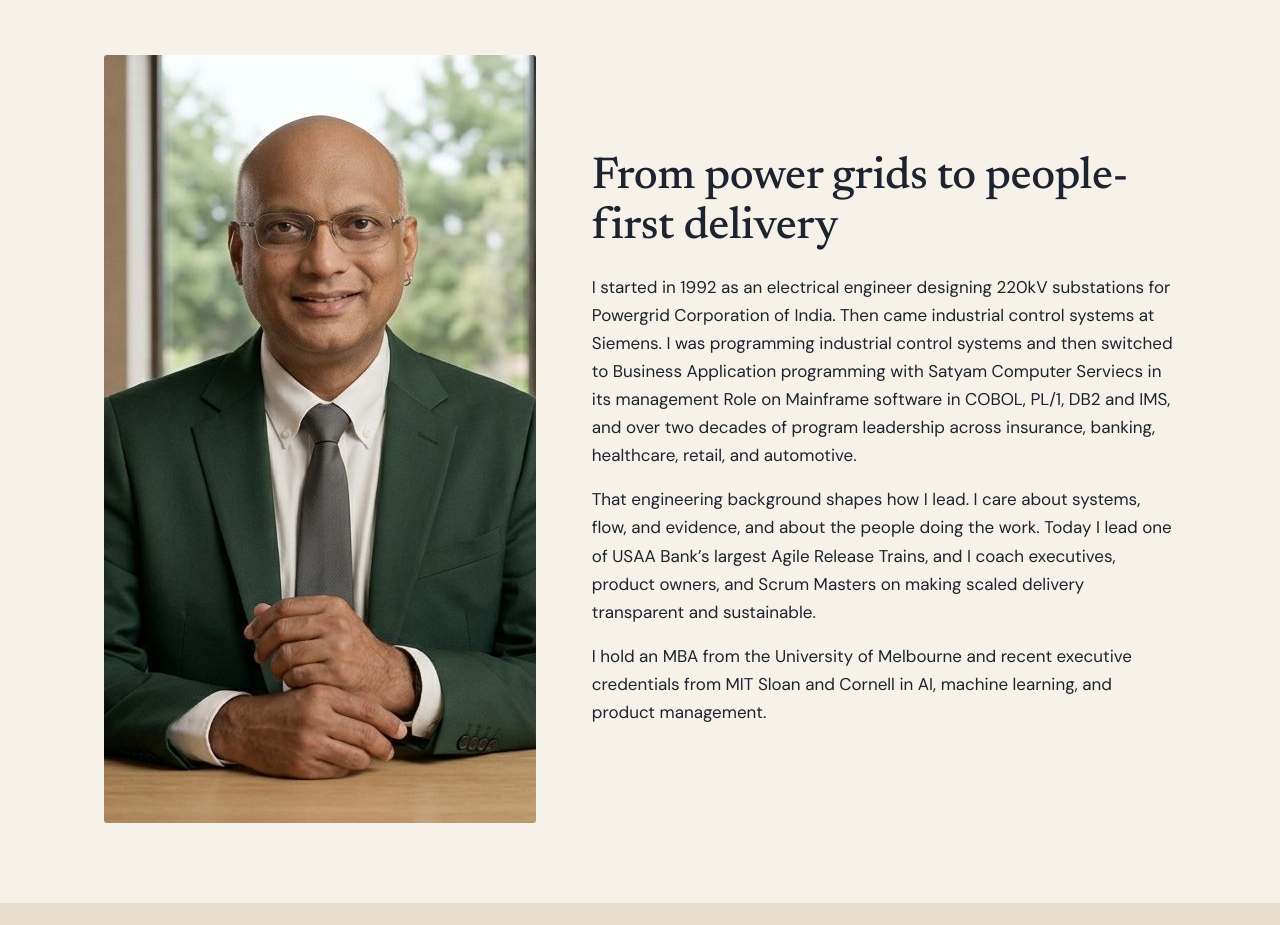
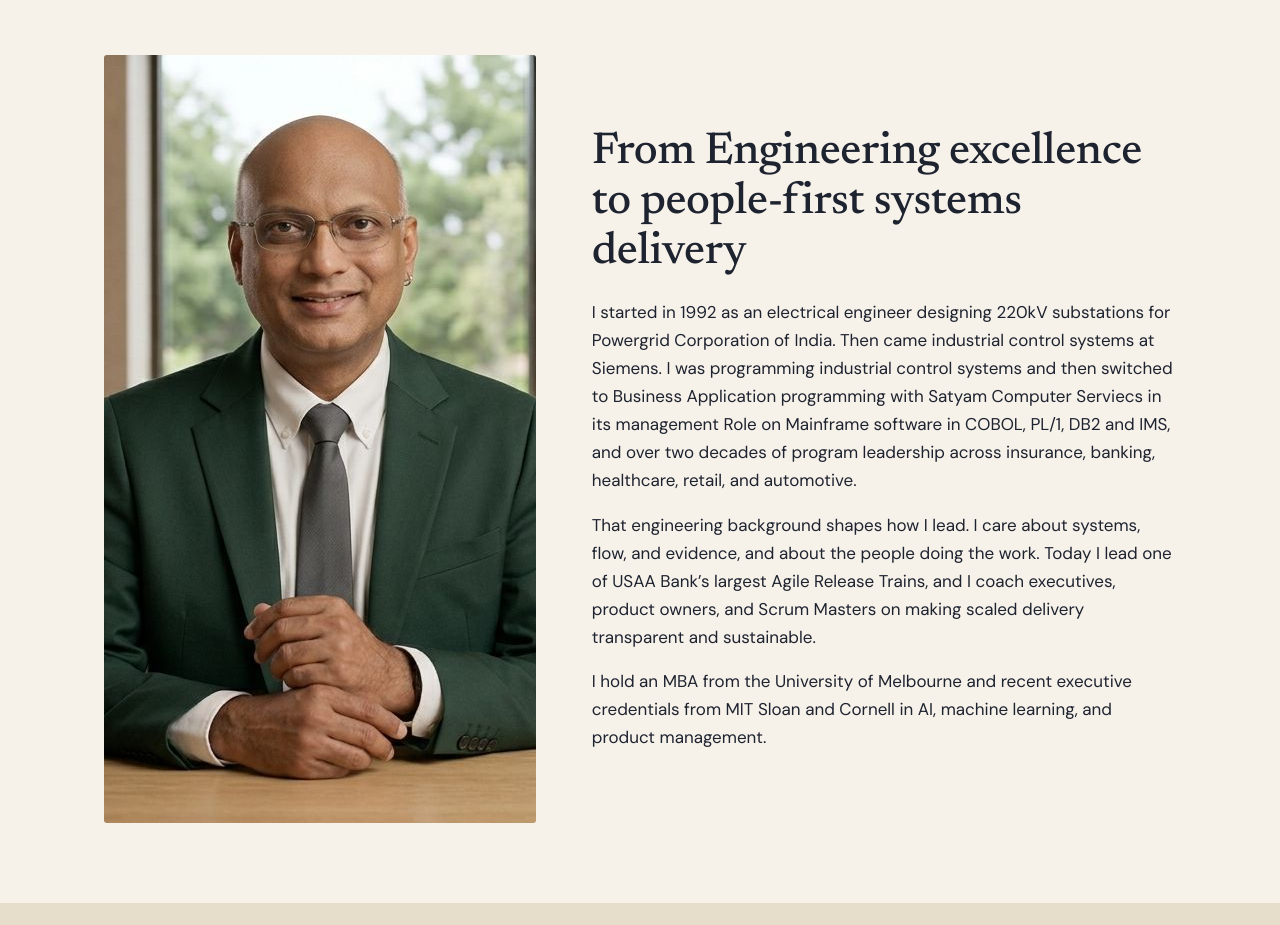
Before and after one commit to sagargollapudi/gollapudi360, a plain HTML site: page public/index.html in a window 1280 px wide. Shown: the part 1540-2465 px from the top of the page. Drawn offline with Linux system fonts and the light colour scheme.

Commit message:
branding statement change

```diff
--- a/public/index.html
+++ b/public/index.html
@@ -49,7 +49,7 @@
 <section id="about"><div class="wrap split">
  <img src="images/about.jpg" alt="Sagar Gollapudi smiling in a green suit, seated at a wooden table" width="1376" height="768" style="aspect-ratio:4/5;object-fit:cover;object-position:50% 15%">
  <div>
-  <h2>From power grids to people-first delivery</h2>
+  <h2>From Engineering excellence to people-first systems delivery</h2>
   <p>I started in 1992 as an electrical engineer designing 220kV substations for Powergrid Corporation of India. Then came industrial control systems at Siemens. I was programming industrial control systems and then switched to Business Application programming with Satyam Computer Serviecs in its management Role on Mainframe software in COBOL, PL/1, DB2 and IMS, and over two decades of program leadership across insurance, banking, healthcare, retail, and automotive.</p>
   <p>That engineering background shapes how I lead. I care about systems, flow, and evidence, and about the people doing the work. Today I lead one of USAA Bank’s largest Agile Release Trains, and I coach executives, product owners, and Scrum Masters on making scaled delivery transparent and sustainable.</p>
   <p>I hold an MBA from the University of Melbourne and recent executive credentials from MIT Sloan and Cornell in AI, machine learning, and product management.</p>
```
